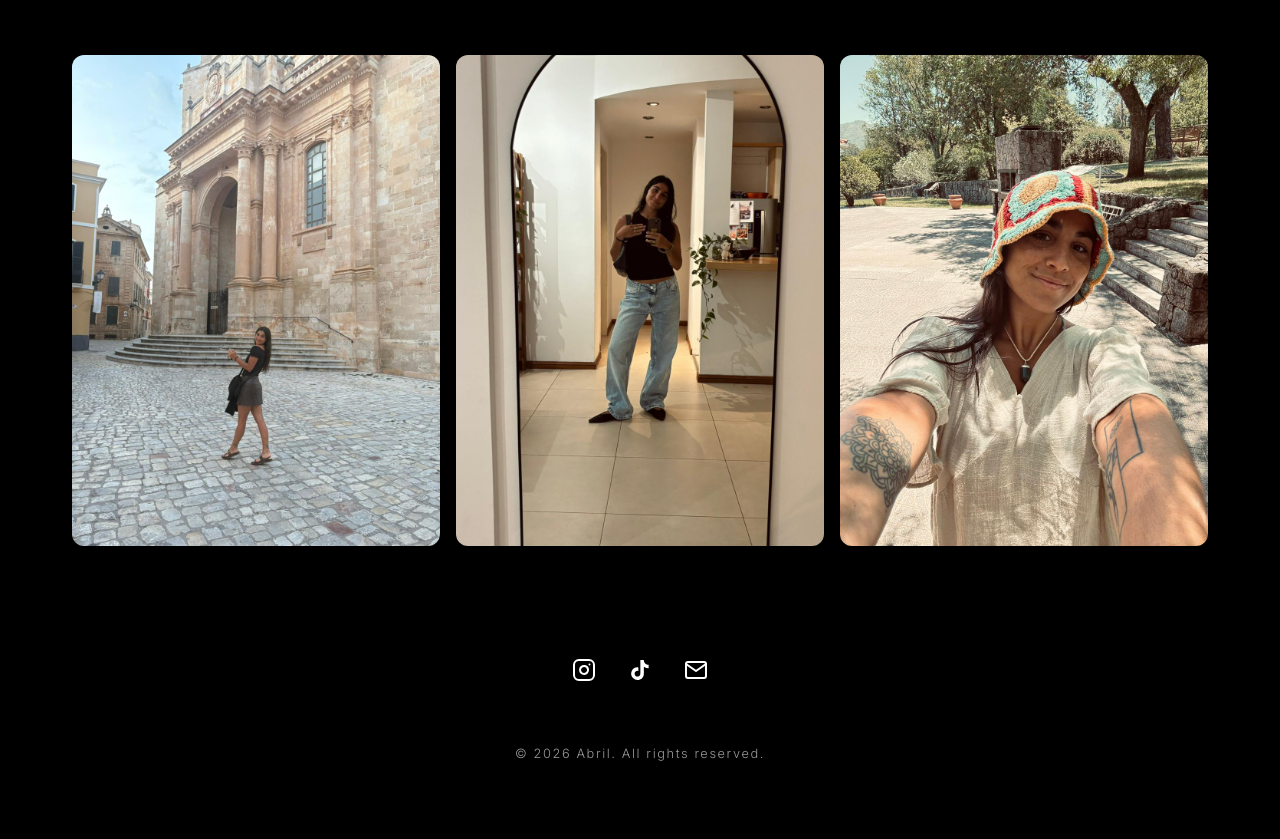
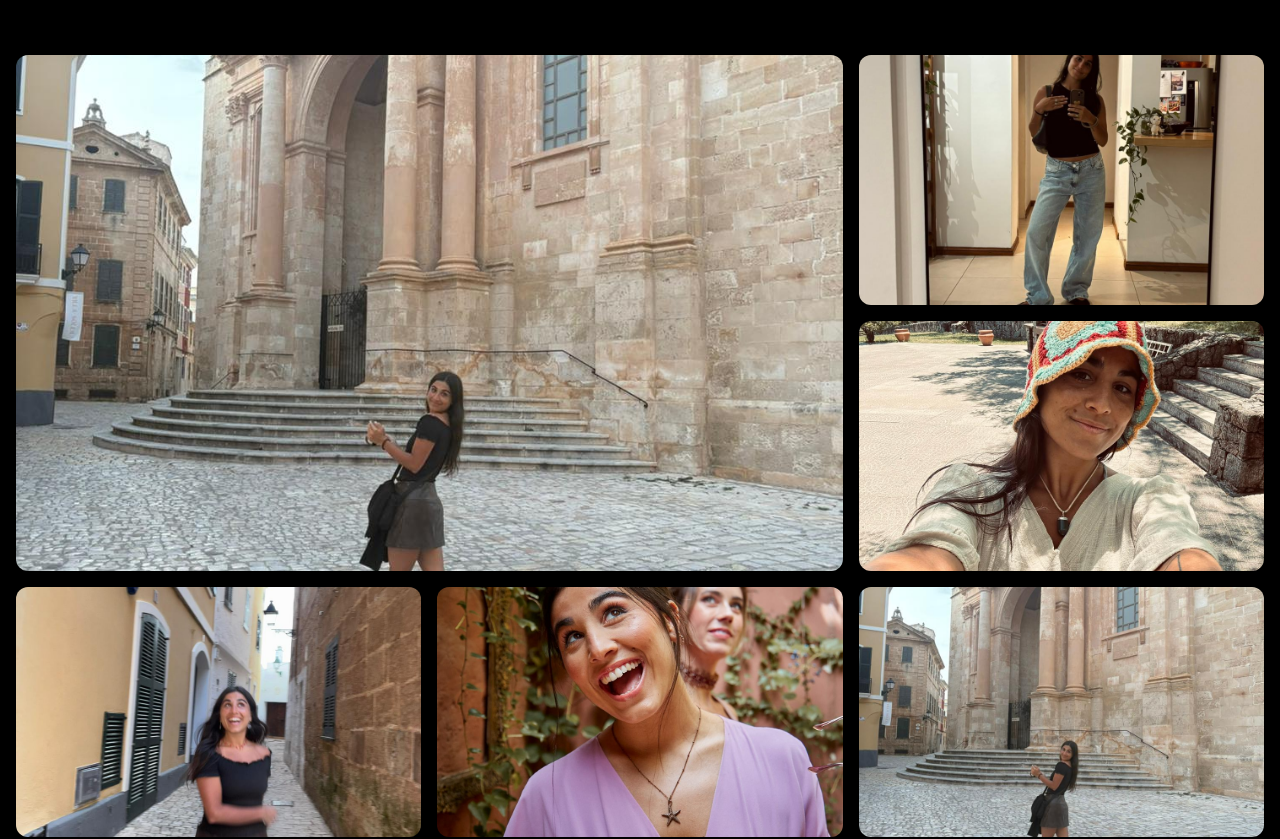
Before and after one commit to lucasperazzi/abril-portfolio, a React (Vite) app: page / in a window 1280 px wide. Shown: the part 1012-1851 px from the top of the page. Before the commit the page ends 1805 px from the top, so only its background shows below. Built offline with nearby package versions, Linux system fonts and the light colour scheme.

Commit message:
More fixes

```diff
--- a/src/App.css
+++ b/src/App.css
@@ -15,6 +15,7 @@
   justify-content: center;
   overflow: hidden;
   background: black;
+  z-index: 1;
 }
 
 .fake-video-hero::after {
@@ -313,8 +314,13 @@
 .about-section-with-images {
   padding: 4rem 2rem;
   text-align: center;
-  max-width: 1200px;
-  margin: 0 auto;
+  width: 100%;
+}
+
+@media (min-width: 769px) {
+  .about-section-with-images {
+    padding: 4rem 1rem;
+  }
 }
 
 .about-images {
@@ -323,6 +329,7 @@
   gap: 1rem;
   margin-top: 3rem;
   width: 100%;
+  max-width: 100%;
 }
 
 .about-image {
@@ -330,26 +337,62 @@
   aspect-ratio: 3/4;
   object-fit: cover;
   border-radius: 0.75rem;
-  transition: transform 0.5s ease;
+  transition: none;
+}
+
+@media (max-width: 768px) {
+  .about-image {
+    aspect-ratio: 16/9;
+    max-height: 200px;
+  }
+}
+
+.about-image-large {
+  aspect-ratio: 3/4;
+}
+
+.about-image-medium {
+  aspect-ratio: 3/4;
+}
+
+.about-image-small {
+  aspect-ratio: 3/4;
 }
 
 .about-image:hover {
-  transform: scale(1.05);
+  transform: none;
+}
+
+@media (min-width: 769px) {
+  .about-image {
+    aspect-ratio: auto;
+  }
 }
 
 /* Cinematic Actriz Section */
 .actriz-section {
   position: relative;
   width: 100%;
-  height: auto;
-  min-height: 85vh;
+  height: 100vh;
   display: flex;
   align-items: center;
   justify-content: center;
   overflow: hidden;
   background: black;
   margin-bottom: 0;
-  padding: 4rem 2rem;
+  z-index: 1;
+}
+
+.actriz-section::before {
+  content: '';
+  position: absolute;
+  bottom: 0;
+  left: 0;
+  right: 0;
+  height: 150px;
+  background: linear-gradient(to top, rgba(0, 0, 0, 0.8) 0%, rgba(0, 0, 0, 0.4) 50%, transparent 100%);
+  pointer-events: none;
+  z-index: 5;
 }
 
 .actriz-background {
@@ -376,7 +419,8 @@
   z-index: 10;
   text-align: center;
   color: white;
-  padding: 2rem;
+  padding: 4rem 2rem;
+  max-width: 800px;
   animation: fadeIn 1s ease;
 }
 
@@ -481,8 +525,10 @@
   min-height: 100vh;
   display: flex;
   flex-direction: column;
-  background: black;
+  background-color: black !important;
   color: white;
+  position: relative;
+  z-index: 1;
 }
 
 .header {
@@ -661,6 +707,45 @@
   /* About images desktop styles */
   .about-images {
     grid-template-columns: repeat(3, 1fr);
+    grid-auto-rows: 250px;
+    gap: 1rem;
+  }
+
+  .about-image {
+    width: 100%;
+    height: 100%;
+    object-fit: cover;
+  }
+
+  /* Artistic mosaic grid layout */
+  .about-image:nth-child(1) {
+    grid-column: 1 / span 2;
+    grid-row: 1 / span 2;
+  }
+
+  .about-image:nth-child(2) {
+    grid-column: 3;
+    grid-row: 1;
+  }
+
+  .about-image:nth-child(3) {
+    grid-column: 3;
+    grid-row: 2;
+  }
+
+  .about-image:nth-child(4) {
+    grid-column: 1;
+    grid-row: 3;
+  }
+
+  .about-image:nth-child(5) {
+    grid-column: 2;
+    grid-row: 3;
+  }
+
+  .about-image:nth-child(6) {
+    grid-column: 3;
+    grid-row: 3;
   }
 
   /* Actriz section desktop styles */
@@ -810,13 +895,23 @@
   }
 
   .about-images {
+    gap: 0.75rem;
     grid-template-columns: 1fr;
   }
 
   /* Actriz section mobile styles */
   .actriz-section {
-    min-height: 75vh;
-    padding: 3rem 1rem;
+    height: 75vh;
+  }
+
+  .actriz-section::before {
+    height: 200px;
+    background: linear-gradient(to top, rgba(0, 0, 0, 0.95) 0%, rgba(0, 0, 0, 0.6) 40%, transparent 100%);
+  }
+
+  .actriz-content {
+    padding: 2rem 1rem;
+    max-width: 100%;
   }
 
   .actriz-title {
--- a/src/components/ActrizSection.jsx
+++ b/src/components/ActrizSection.jsx
@@ -1,10 +1,11 @@
-import { useState } from 'react'
+import { useState, useEffect } from 'react'
 import { useLanguage } from '../LanguageContext'
 import ReelModal from './ReelModal'
 
 function ActrizSection({ description }) {
   const { language } = useLanguage()
   const [isOpen, setIsOpen] = useState(false)
+  const [showScrollIndicator, setShowScrollIndicator] = useState(true)
 
   const translations = {
     en: {
@@ -22,6 +23,33 @@ function ActrizSection({ description }) {
   const handleImageContextMenu = (e) => {
     e.preventDefault()
   }
+
+  const handleScrollDown = () => {
+    const gallerySection = document.querySelector('.page-content')
+    if (gallerySection) {
+      const navbarHeight = window.innerWidth >= 769 ? 64 : 56
+      const elementPosition = gallerySection.getBoundingClientRect().top + window.pageYOffset
+      const offsetPosition = elementPosition - navbarHeight
+
+      window.scrollTo({
+        top: offsetPosition,
+        behavior: 'smooth'
+      })
+    }
+  }
+
+  useEffect(() => {
+    const handleScroll = () => {
+      if (window.scrollY > 100) {
+        setShowScrollIndicator(false)
+      } else {
+        setShowScrollIndicator(true)
+      }
+    }
+
+    window.addEventListener('scroll', handleScroll)
+    return () => window.removeEventListener('scroll', handleScroll)
+  }, [])
 
   return (
     <section className="actriz-section">
@@ -52,6 +80,15 @@ function ActrizSection({ description }) {
         )}
       </div>
 
+      {/* Scroll down indicator */}
+      <button
+        className={`scroll-down-indicator ${!showScrollIndicator ? 'hidden' : ''}`}
+        onClick={handleScrollDown}
+        aria-label="Scroll down"
+      >
+        <span className="scroll-arrow">↓</span>
+      </button>
+
       <ReelModal
         isOpen={isOpen}
         onClose={() => setIsOpen(false)}
--- a/src/pages/Actress.css
+++ b/src/pages/Actress.css
@@ -1,7 +1,7 @@
 .page-container {
   min-height: 100vh;
-  padding-top: 80px;
-  background: white;
+  padding-top: 0;
+  background-color: white;
 }
 
 .page-header {
@@ -22,7 +22,7 @@
 .page-description {
   font-size: 1.1rem;
   line-height: 1.8;
-  color: #333;
+  color: rgba(255, 255, 255, 0.9);
   font-weight: 300;
   max-width: 600px;
   margin: 0 auto;
@@ -30,7 +30,7 @@
 }
 
 .page-content {
-  padding: 2rem 1rem;
+  padding: 3rem 2rem 2rem;
   max-width: 1400px;
   margin: 0 auto;
 }
@@ -38,7 +38,7 @@
 .gallery-title {
   font-size: 1.5rem;
   font-weight: normal;
-  color: black;
+  color: white;
   margin-bottom: 2rem;
   letter-spacing: 0.15rem;
   font-family: 'Classy Vogue', serif;
@@ -55,8 +55,8 @@
 .media-item {
   width: 100%;
   aspect-ratio: 16/9;
-  background: #f5f5f5;
-  border: 1px solid #e0e0e0;
+  background: rgba(255, 255, 255, 0.05);
+  border: 1px solid rgba(255, 255, 255, 0.1);
   display: flex;
   align-items: center;
   justify-content: center;
@@ -77,7 +77,7 @@
 }
 
 .media-placeholder {
-  color: #999;
+  color: rgba(255, 255, 255, 0.5);
   font-size: 1rem;
   font-weight: 300;
   letter-spacing: 0.1rem;
@@ -189,8 +189,8 @@
   display: flex;
   align-items: center;
   justify-content: center;
-  background: #f5f5f5;
-  color: #333;
+  background: rgba(255, 255, 255, 0.05);
+  color: rgba(255, 255, 255, 0.7);
   font-size: 1.5rem;
   font-weight: 300;
   letter-spacing: 0.1rem;
@@ -229,4 +229,8 @@
   .content-gallery {
     padding: 0 1rem;
   }
+
+  .page-content {
+    padding: 2rem 1rem 2rem;
+  }
 }
--- a/src/pages/Actress.jsx
+++ b/src/pages/Actress.jsx
@@ -38,6 +38,8 @@ function Actress() {
       document.body.style.overflow = 'unset'
     }
   }, [selectedItem, isClosing])
+
+
 
   const translations = {
     en: {
--- a/src/pages/Contact.css
+++ b/src/pages/Contact.css
@@ -1,6 +1,9 @@
 .page-container {
   min-height: 100vh;
   padding-top: 80px;
+  background-color: white !important;
+  position: relative;
+  z-index: 1;
 }
 
 .page-header {
--- a/src/pages/Content.css
+++ b/src/pages/Content.css
@@ -1,7 +1,9 @@
 .page-container {
   min-height: 100vh;
   padding-top: 80px;
-  background: white;
+  background-color: white !important;
+  position: relative;
+  z-index: 1;
 }
 
 .page-header {
--- a/src/pages/Home.jsx
+++ b/src/pages/Home.jsx
@@ -44,9 +44,12 @@ function Home() {
         <h2 className="section-title">{t.about}</h2>
         <p className="description">{t.description}</p>
         <div className="about-images">
-          <img src="/Abril2.jpeg" alt="Abril Bianco" className="about-image" onContextMenu={handleImageContextMenu} />
-          <img src="/Abril3.jpeg" alt="Abril Bianco" className="about-image" onContextMenu={handleImageContextMenu} />
-          <img src="/Abril4.jpeg" alt="Abril Bianco" className="about-image desktop-only" onContextMenu={handleImageContextMenu} />
+          <img src="/Abril2.jpeg" alt="Abril Bianco" className="about-image about-image-large" onContextMenu={handleImageContextMenu} />
+          <img src="/Abril3.jpeg" alt="Abril Bianco" className="about-image about-image-small" onContextMenu={handleImageContextMenu} />
+          <img src="/Abril4.jpeg" alt="Abril Bianco" className="about-image about-image-medium" onContextMenu={handleImageContextMenu} />
+          <img src="/Abril1.jpeg" alt="Abril Bianco" className="about-image about-image-small desktop-only" onContextMenu={handleImageContextMenu} />
+          <img src="/Abril5.jpeg" alt="Abril Bianco" className="about-image about-image-medium desktop-only" onContextMenu={handleImageContextMenu} />
+          <img src="/Abril2.jpeg" alt="Abril Bianco" className="about-image about-image-small desktop-only" onContextMenu={handleImageContextMenu} />
         </div>
       </section>
 
```
